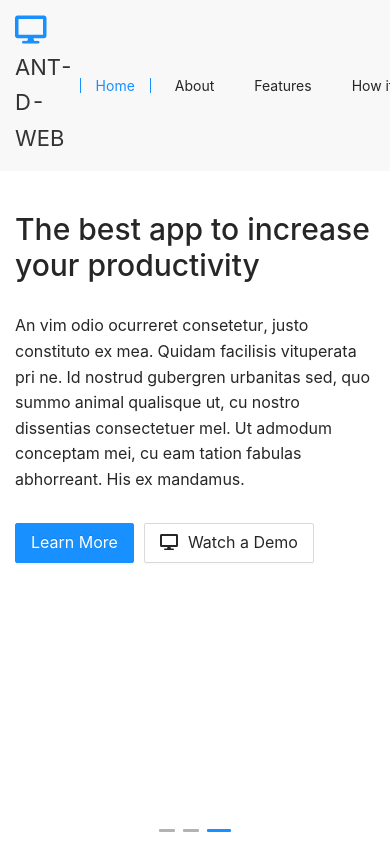
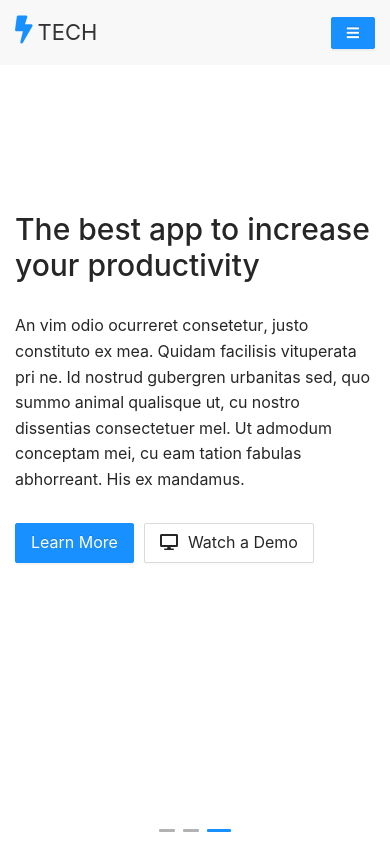
Before and after one commit to Rxavio/web-ant-design-react, a React (Create React App) app in the folder web-antd-react/: page / in a window 390 px wide. Shown: the top 844 px of the page. Built offline with nearby package versions, Linux system fonts and the light colour scheme.

Commit message:
make it responsive

```diff
--- a/web-antd-react/src/components/common/header.js
+++ b/web-antd-react/src/components/common/header.js
@@ -1,15 +1,28 @@
-import React from 'react';
-import { Anchor } from 'antd';
+import React, { useState } from 'react';
+
+import { Anchor, Drawer, Button } from 'antd';
+
 const { Link } = Anchor;
 
 function AppHeader() {
+  const [visible, setVisible] = useState(false);
+
+  const showDrawer = () => {
+    setVisible(true);
+  };
+
+  const onClose = () => {
+    setVisible(false);
+  };
+
   return (
     <div className="container-fluid">
       <div className="header">
         <div className="logo">
-          <i className="fas fa-desktop"></i>
-          <a href="http://google.com">Ant-D-Web</a>
+          <i className="fas fa-bolt"></i>
+          <a href="http://google.com">Tech</a>
         </div>
+        <div className="mobileHidden">
           <Anchor targetOffset="65">
             <Link href="#hero" title="Home" />
             <Link href="#about" title="About" />
@@ -19,7 +32,28 @@ function AppHeader() {
             <Link href="#pricing" title="Pricing" />
             <Link href="#contact" title="Contact" />
           </Anchor>
-
+        </div>
+        <div className="mobileVisible">
+          <Button type="primary" onClick={showDrawer}>
+            <i className="fas fa-bars"></i>
+          </Button>
+          <Drawer
+            placement="left"
+            closable={false}
+            onClose={onClose}
+            visible={visible}
+          >
+            <Anchor targetOffset="65">
+              <Link href="#hero" title="Home" />
+              <Link href="#about" title="About" />
+              <Link href="#feature" title="Features" />
+              <Link href="#works" title="How it works" />
+              <Link href="#faq" title="FAQ" />
+              <Link href="#pricing" title="Pricing" />
+              <Link href="#contact" title="Contact" />
+            </Anchor>
+          </Drawer>
+        </div>
       </div>
     </div>
   );
```
